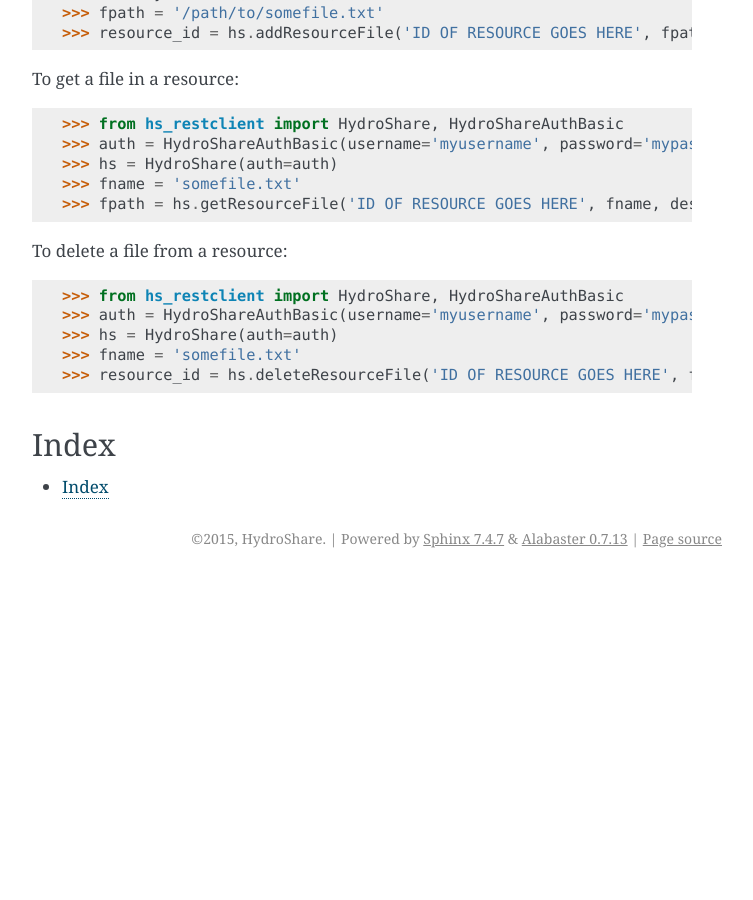
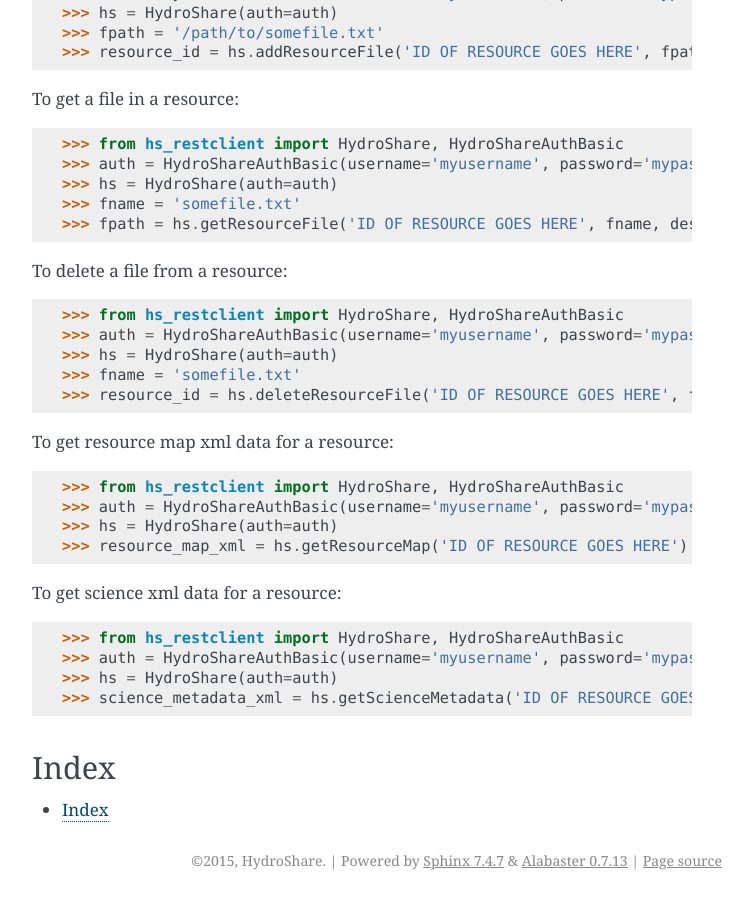
Before and after one commit to hydroshare/hs_restclient, a Sphinx documentation site: the page built from docs/index.rst, in a window 1280 px wide and 900 px high, scrolled down 3928 px. Shown: the whole window, without its empty margins (388-1141 px from the left). Built offline with Sphinx 7.4.7, drawn with Linux system fonts in a browser that asks for light colours; before the commit the page ends 4506 px from its top, so only the background shows below that; some of the changed text lies outside the part shown.

```diff
--- a/docs/index.rst
+++ b/docs/index.rst
@@ -164,7 +164,8 @@ To create a resource:
     >>> rtype = 'GenericResource'
     >>> fpath = '/path/to/a/file'
     >>> metadata = '[{"coverage":{"type":"period", "value":{"start":"01/01/2000", "end":"12/12/2010"}}}, {"creator":{"name":"John Smith"}}, {"creator":{"name":"Lisa Miller"}}]'
-    >>> resource_id = hs.createResource(rtype, title, resource_file=fpath, keywords=keywords, abstract=abstract, metadata=metadata)
+    >>> extra_metadata = '{"key-1": "value-1", "key-2": "value-2"}'
+    >>> resource_id = hs.createResource(rtype, title, resource_file=fpath, keywords=keywords, abstract=abstract, metadata=metadata, extra_metadata=extra_metadata)
 
 To make a resource public:
 
@@ -204,7 +205,19 @@ To delete a file from a resource:
     >>> fname = 'somefile.txt'
     >>> resource_id = hs.deleteResourceFile('ID OF RESOURCE GOES HERE', fname)
 
+To get resource map xml data for a resource:
 
+    >>> from hs_restclient import HydroShare, HydroShareAuthBasic
+    >>> auth = HydroShareAuthBasic(username='myusername', password='mypassword')
+    >>> hs = HydroShare(auth=auth)
+    >>> resource_map_xml = hs.getResourceMap('ID OF RESOURCE GOES HERE')
+
+To get science xml data for a resource:
+
+    >>> from hs_restclient import HydroShare, HydroShareAuthBasic
+    >>> auth = HydroShareAuthBasic(username='myusername', password='mypassword')
+    >>> hs = HydroShare(auth=auth)
+    >>> science_metadata_xml = hs.getScienceMetadata('ID OF RESOURCE GOES HERE')
 
 Index
 -----
--- a/hs_restclient/__init__.py
+++ b/hs_restclient/__init__.py
@@ -5,7 +5,7 @@ Client library for HydroShare REST API
 """
 
 __title__ = 'hs_restclient'
-__version__ = '1.2.3'
+__version__ = '1.2.5'
 
 
 import os
--- a/setup.py
+++ b/setup.py
@@ -15,7 +15,7 @@ setup(
     # Versions should comply with PEP440.  For a discussion on single-sourcing
     # the version across setup.py and the project code, see
     # https://packaging.python.org/en/latest/single_source_version.html
-    version='1.2.3',
+    version='1.2.5',
 
     description='HydroShare REST API client library',
     long_description=long_description,
```
Also changed, not shown: RELEASE_NOTES.md (+9 -0 lines).
